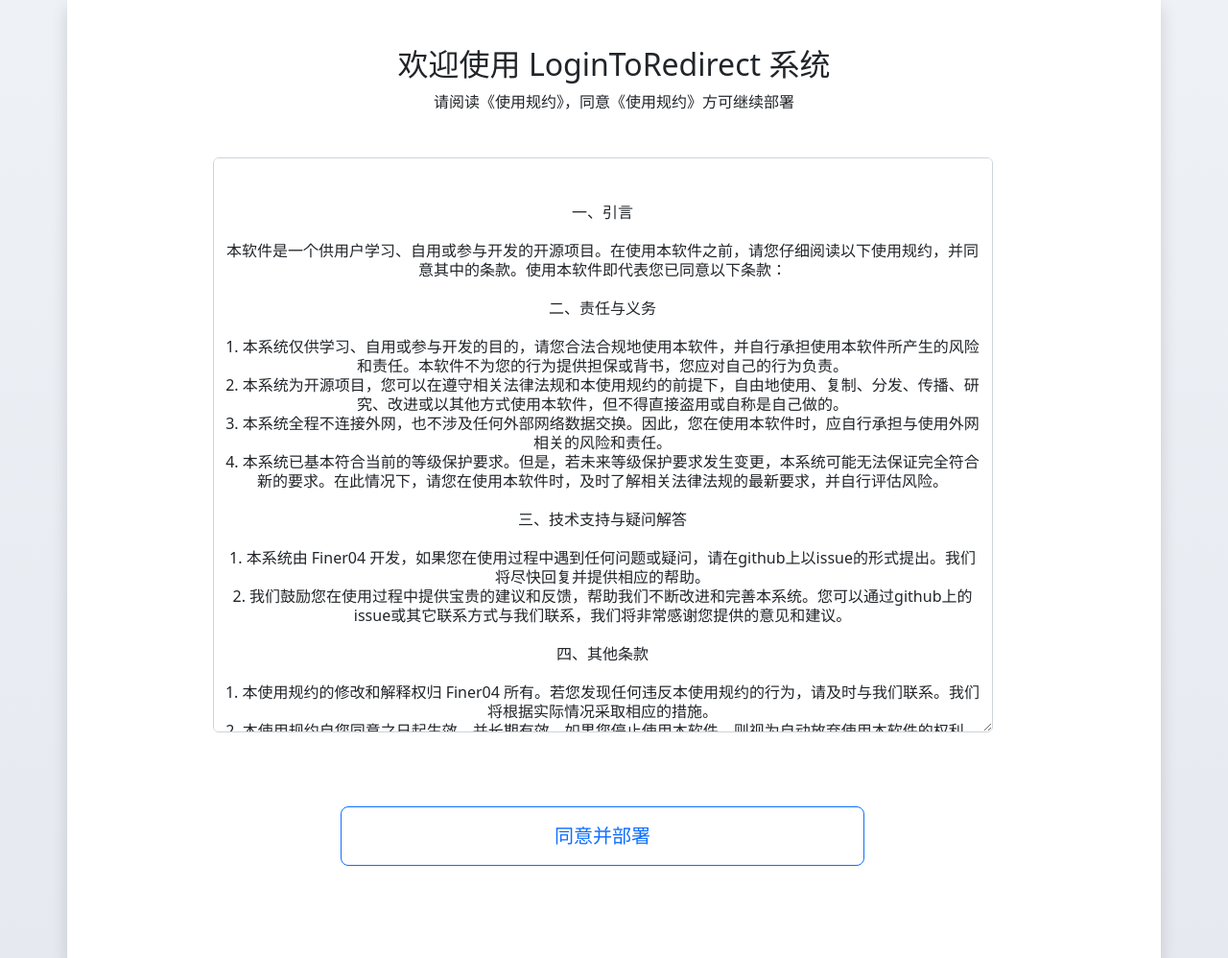
After one commit to finer04/LogintoRedirect, a Flask app: page /setup-ui in a window 1280 px wide. The commit adds this page. Shown: the whole page at 96% size. Run offline with Flask 3, Linux system fonts and the light colour scheme; parts of the project's set-up code (start-up, migrations or seed data) failed here and were passed over; some libraries are stand-ins or nearby versions.

Commit message:
add Setup_UI and change some rules

```diff
--- a/main.py
+++ b/main.py
@@ -95,12 +95,20 @@
 # 首页，登录界面
 @app.route('/')
 def index():
+    try:
+        settings = Settings.query.filter_by(id=1).first()
+        title = settings.title
+        return render_template('index.html', title=title)
+    except AttributeError:
+        return redirect('/setup-ui')
+
+@app.route('/setup-ui')
+def setup_ui():
     #读取系统信息
-
-    settings = Settings.query.filter_by(id=1).first()
-    title = settings.title
-    return render_template('index.html', title=title)
-
+    if Settings.query.count() == 0:
+        return render_template('setup.html')
+    else:
+        return '系统已部署'
 
 # 登录成功跳转正式平台
 @app.route('/dest')
@@ -180,20 +188,17 @@
     if request.method == 'POST':
         if Settings.query.count() == 0:
             result = request.form
-            # 判断所有字段是否为空
-            if utils.check_dict_fields(result):
-                r = result
-                user_record = User(username=r.get('username'), password=r.get('password'), OTP_id=r.get('OTP_id'),character='main-admin')
-                setting_record = Settings(title=r.get('title'), white_IP_list=r.get('white_IP_list'),
-                                          session_long=r.get('session_long'),
-                                          set_login_failure_time=r.get('set_login_failure_time'),
-                                          set_login_lock_time=r.get('set_login_lock_time'), dest_url=r.get('dest_url'))
-                db.session.add(setting_record)
-                db.session.add(user_record)
-                db.session.commit()
-                return "success"
-            else:
-                return "form-key have null"
+            print(result)
+            r = result
+            user_record = User(username=r.get('username'), password=r.get('password'), OTP_id='',otp_enable=False,character='main-admin')
+            setting_record = Settings(title=r.get('title'),
+                                      session_long=r.get('session_long'),white_IP_list='',
+                                      set_login_failure_time=r.get('set_login_failure_time'),
+                                      set_login_lock_time=r.get('set_login_lock_time'), dest_url=r.get('dest_url'))
+            db.session.add(setting_record)
+            db.session.add(user_record)
+            db.session.commit()
+            return "success"
         else:
             return "have installed"
 
@@ -448,11 +453,13 @@
 
 
 with app.app_context():
+    try:
     # 设置默认保活时间
-    session_long = float(Settings.query.filter_by(id=1).first().session_long) * 60
-    app.config['PERMANENT_SESSION_LIFETIME'] = timedelta(seconds=int(session_long))
-    print(f"保活时长为 {app.config['PERMANENT_SESSION_LIFETIME']}")
-    # 获取终端 IP
+        session_long = float(Settings.query.filter_by(id=1).first().session_long) * 60
+        app.config['PERMANENT_SESSION_LIFETIME'] = timedelta(seconds=int(session_long))
+        print(f"保活时长为 {app.config['PERMANENT_SESSION_LIFETIME']}")
+    except AttributeError:
+        pass
 
 if __name__ == "__main__":
     app.debug = True
--- a/static/js/app.js
+++ b/static/js/app.js
@@ -1,4 +1,6 @@
 var url = window.location.pathname;
+const areStringsEqual = (a, b) => a === b; //判断字符串是否一致
+const isStringLengthExceeded = str => str.length > 8; //判断字符串时候大于8
 
 $(function(){
 
@@ -429,3 +431,70 @@
     }
 
 }
+
+
+function setup(){
+    let data = {};
+    let value1 = $('#all_settings').serializeArray();
+    let value2 = $('#adduser').serializeArray();
+    let merge = value1.concat(value2);
+    $.each(merge, function (index, item) {
+                data[item.name] = item.value;
+            });
+
+
+    let s = $('#setup-area');
+
+    $.ajax({
+                //提交数据的类型 POST GET
+                type:"POST",
+                //提交的网址
+                url: "/setup",
+                //提交的数据
+                data: data,
+                datatype: "text",
+                //成功返回之后调用的函数
+                success:function(data){
+                    if (data.includes("success")) {
+                        setTimeout(function() {s.find('p:eq(1)').show(); setTimeout(function() {s.find('p:eq(2)').show(); s.find('a').show();} , 3000);} , 3000);
+                    }
+                } ,
+                //调用出错执行的函数
+                error: function(){
+                    alert("网络错误");
+                    window.location.reload();
+                }
+             });
+
+}
+
+function pagechange(num) {
+    if (num == 1) {
+        $('#page1').hide();
+        $('#page2').show();
+    } else if (num == 2) {
+
+    var password_entire = $('#password_again').val();
+    var password = $('#add_password').val();
+
+
+    //验证表单时候填完
+    var formValid = true;
+        $("input").each(function() {
+          if ($(this).val() === "") {
+            alert("请填写所有必填字段！");
+            formValid = false;
+            return false; // 停止遍历
+          }
+        });
+        if (!formValid) {
+          event.preventDefault(); // 阻止表单提交
+        } else if (formValid && areStringsEqual(password_entire,password)) {
+            $('#page2').hide();
+            $('#page3').show();
+            setup();
+        } else {
+            alert('密码不一致')
+        }
+    }
+}
--- a/templates/settings.html
+++ b/templates/settings.html
@@ -110,14 +110,14 @@
                     <div class="row g-2">
                         <div class="col-md">
                         <div class="form-floating">
-                        <input type="text" class="form-control" id="add_username" placeholder="username">
+                        <input type="text" class="form-control" id="add_username" name="username" placeholder="username">
                         <label for="add_username">用户名</label>
                             <div class="form-text">建议输入非标准的用户名。</div>
                         </div>
                         </div>
                         <div class="col-md">
                         <div class="form-floating">
-                        <input type="password" class="form-control" id="add_password">
+                        <input type="password" class="form-control" name="password" id="add_password">
                         <label for="add_password">密码</label>
                             <div class="form-text">密码必须含大写、小写、特殊符号与数字，且密码不少于 8 位字符</div>
                         </div>
--- /dev/null
+++ b/templates/setup.html
@@ -0,0 +1,204 @@
+<!DOCTYPE html>
+<html lang="cn">
+<head>
+    <meta charset="UTF-8">
+    <title>部署 LoginToRedirect</title>
+     <link href="/static/css/bootstrap.min.css" rel="stylesheet">
+     <link href="/static/css/app.css" rel="stylesheet">
+    <script src="/static/js/jquery.min.js"></script>
+    <script src="/static/js/app.js"></script>
+    <script src="/static/js/bootstrap.bundle.min.js"></script>
+</head>
+<body style="background-image: linear-gradient(to top, #e6e9f0 0%, #eef1f5 100%);">
+    <div class="container shadow bg-white">
+        <div class="row py-5" id="page1" style="height:100vh;">
+            <div class="col text-center">
+                <h2>欢迎使用 LoginToRedirect 系统</h2>
+                <p>请阅读《使用规约》，同意《使用规约》方可继续部署</p>
+            </div>
+
+
+            <div class="row p-3">
+            <div class="col d-flex justify-content-center" id="readme">
+                <div class="form-floating col-9" >
+                  <textarea class="form-control lead text-center" placeholder="readme" id="read" readonly style="height: 60vh;">
+
+一、引言
+
+本软件是一个供用户学习、自用或参与开发的开源项目。在使用本软件之前，请您仔细阅读以下使用规约，并同意其中的条款。使用本软件即代表您已同意以下条款：
+
+二、责任与义务
+
+1. 本系统仅供学习、自用或参与开发的目的，请您合法合规地使用本软件，并自行承担使用本软件所产生的风险和责任。本软件不为您的行为提供担保或背书，您应对自己的行为负责。
+2. 本系统为开源项目，您可以在遵守相关法律法规和本使用规约的前提下，自由地使用、复制、分发、传播、研究、改进或以其他方式使用本软件，但不得直接盗用或自称是自己做的。
+3. 本系统全程不连接外网，也不涉及任何外部网络数据交换。因此，您在使用本软件时，应自行承担与使用外网相关的风险和责任。
+4. 本系统已基本符合当前的等级保护要求。但是，若未来等级保护要求发生变更，本系统可能无法保证完全符合新的要求。在此情况下，请您在使用本软件时，及时了解相关法律法规的最新要求，并自行评估风险。
+
+三、技术支持与疑问解答
+
+1. 本系统由 Finer04 开发，如果您在使用过程中遇到任何问题或疑问，请在github上以issue的形式提出。我们将尽快回复并提供相应的帮助。
+2. 我们鼓励您在使用过程中提供宝贵的建议和反馈，帮助我们不断改进和完善本系统。您可以通过github上的issue或其它联系方式与我们联系，我们将非常感谢您提供的意见和建议。
+
+四、其他条款
+
+1. 本使用规约的修改和解释权归 Finer04 所有。若您发现任何违反本使用规约的行为，请及时与我们联系。我们将根据实际情况采取相应的措施。
+2. 本使用规约自您同意之日起生效，并长期有效。如果您停止使用本软件，则视为自动放弃使用本软件的权利。
+
+请您在使用本软件前仔细阅读并理解本使用规约，并确保您已同意其中的条款。感谢您的理解和支持！
+                  </textarea>
+
+                </div>
+            </div>
+                </div>
+
+            <div class="row">
+                <div class="d-flex justify-content-center py-5">
+                <button type="button" class="btn btn-outline-primary btn-lg col-6" onclick="pagechange(1)">同意并部署</button>
+                </div>
+            </div>
+
+        </div>
+
+
+        <div class="row py-5" id="page2" style="display:none;">
+            <div class="row d-flex justify-content-center">
+             <div class="col-10">
+                <h2>初始化 LoginToRedirect 系统</h2>
+                <p>请填写系统的基础信息与初始用户。</p>
+             </div></div>
+
+            <div class="row d-flex justify-content-center" id="setup">
+                <div class="col-10">
+                  <div class="card my-5 p-0">
+                <div class="card-header">
+                <h3 class="card-title">高级设置</h3>
+                </div>
+                <div class="card-body m-2 py-3">
+                    <form id="all_settings">
+                        <div class="mb-3">
+                            <label for="title" class="form-label">系统名称</label>
+                            <input type="text" class="form-control" id="title"  name="title" placeholder="例：logintoredirect system">
+                            <div class="form-text">* 必填。你需要跳转系统的真实名称，系统名称将显示在网页的标题处。</div>
+                            </div>
+                        <div class="mb-3">
+                            <label for="title" class="form-label">系统真实 URL</label>
+                            <input type="text" class="form-control" id="dest_url" name="dest_url" placeholder="例：https://127.0.0.1:9203/">
+                            <div class="form-text">* 必填 你需要跳转系统的真实 URL，登录成功后将会跳转到该 URL，一定要带 http(s)://。</div>
+                            </div>
+
+
+                        <div class="row g-2">
+                        <div class="col-md">
+                        <div class="form-floating">
+                        <input type="text" class="form-control" id="set_login_failure_time" name="set_login_failure_time" placeholder="5" value="5">
+                        <label for="set_login_failure_time">登录次数限制</label>
+                            <div class="form-text">* 必填。单位次数，连续登录错误多少次将锁定账号。</div>
+                        </div>
+                        </div>
+                        <div class="col-md">
+                        <div class="form-floating">
+                        <input type="text" class="form-control" id="set_login_lock_time" name="set_login_lock_time" value="5">
+                        <label for="set_login_lock_time">锁定时长</label>
+                            <div class="form-text">* 必填。单位分钟，因登录错误导致锁定账号的时长。</div>
+                        </div>
+                        </div>
+                        <div class="col-md">
+                    <div class="form-floating">
+                    <input type="text" class="form-control" id="session_long"  name="session_long" value="5">
+                    <label for="session_long">Session 过期时间</label>
+                        <div class="form-text">*必填。单位分钟，如果长时间未有活动将自动登出。</div>
+                    </div>
+                    </div>
+                    <div class="col-md">
+                    <div class="form-floating">
+                    <input type="text" class="form-control" value="90" disabled>
+                    <label for="password_expired">密码有效期</label>
+                        <div class="form-text">天，超过指定时长将要求重置新密码。</div>
+                    </div>
+                    </div>
+                        </div>
+
+                    </form>
+        </div>
+
+
+            </div>
+
+                     <div class="row" >
+                         <div class="col-12">
+            <div class="card card-body my-2">
+                <form id="adduser">
+                    <p>设定管理员用户</p>
+                    <div class="row g-2">
+                        <div class="col-md">
+                        <div class="form-floating">
+                        <input type="text" class="form-control" id="add_username" name="username" placeholder="username">
+                        <label for="add_username">用户名</label>
+                            <div class="form-text">建议输入非标准的用户名。</div>
+                        </div>
+                        </div>
+                        <div class="col-md">
+                        <div class="form-floating">
+                        <input type="password" class="form-control" id="add_password" name="password">
+                        <label for="add_password">密码</label>
+                            <div class="form-text">密码必须含大写、小写、特殊符号与数字，且密码不少于 8 位字符</div>
+                        </div>
+                        </div>
+                        <div class="col-md">
+                            <div class="form-floating">
+                            <input type="password" class="form-control" id="password_again" >
+                            <label for="session_long">再次确认密码</label>
+                            </div>
+                    </div>
+
+
+                        </div>
+                </form>
+            </div>
+
+
+            </div>
+
+                     </div>
+            </div>
+            </div>
+
+             <div class="row">
+                <div class="d-flex justify-content-center py-5">
+                <button type="button" class="btn btn-outline-primary btn-lg col-6" onclick="pagechange(2)">完成并下一步</button>
+                </div>
+            </div>
+
+        </div>
+<!--        //setup end-->
+
+
+        <div class="row py-5" id="page3" style="display:none;height:100vh;">
+            <div class="row d-flex justify-content-center">
+             <div class="col-10">
+                <h2>即将进入 LoginToRedirect 系统</h2>
+                <p>稍安勿躁，就差最后一步了！</p>
+             </div></div>
+
+
+                <div class="d-flex row text-center justify-content-center" id="setup-area">
+
+
+                <p class="text-muted col-12 lead my-2">正在初始化数据库中...</p>
+                <p class="text-muted col-12 lead my-2" style="display:none;">正在添加用户...</p>
+                <p class="text-muted col-12 lead my-2" style="display:none;">已完成！</p>
+
+
+                    <a class="col-2" href="/" style="display:none;">进入系统</a>
+                </div>
+
+
+
+        </div>
+
+
+        </div>
+    </div>
+
+</body>
+</html>
```
